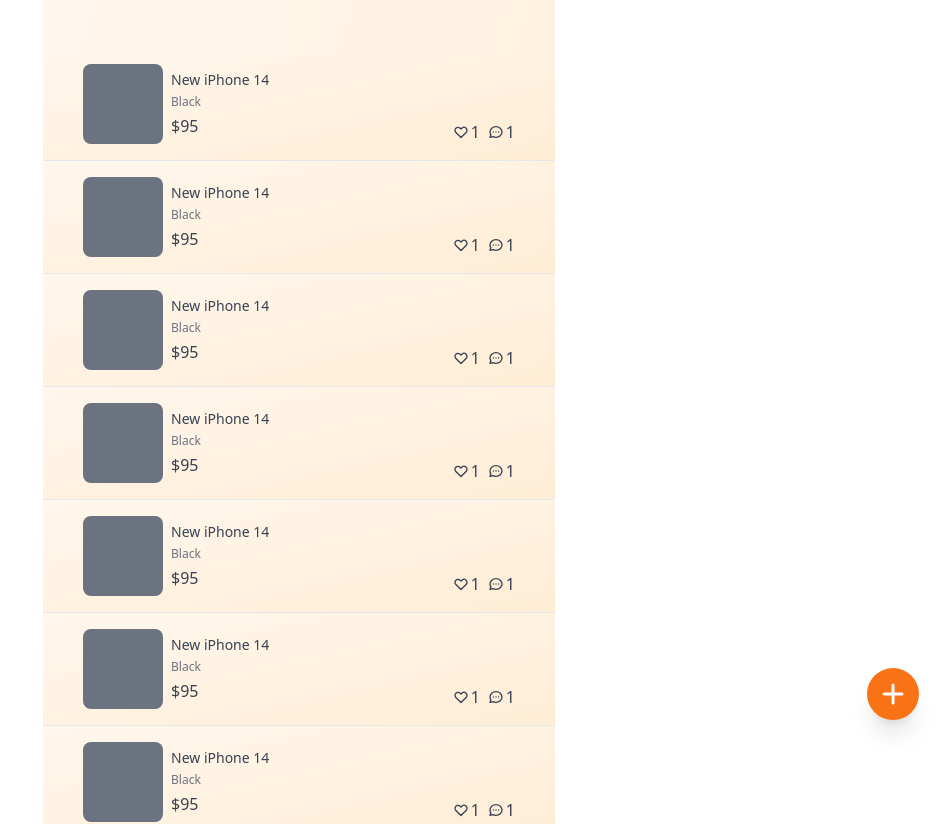
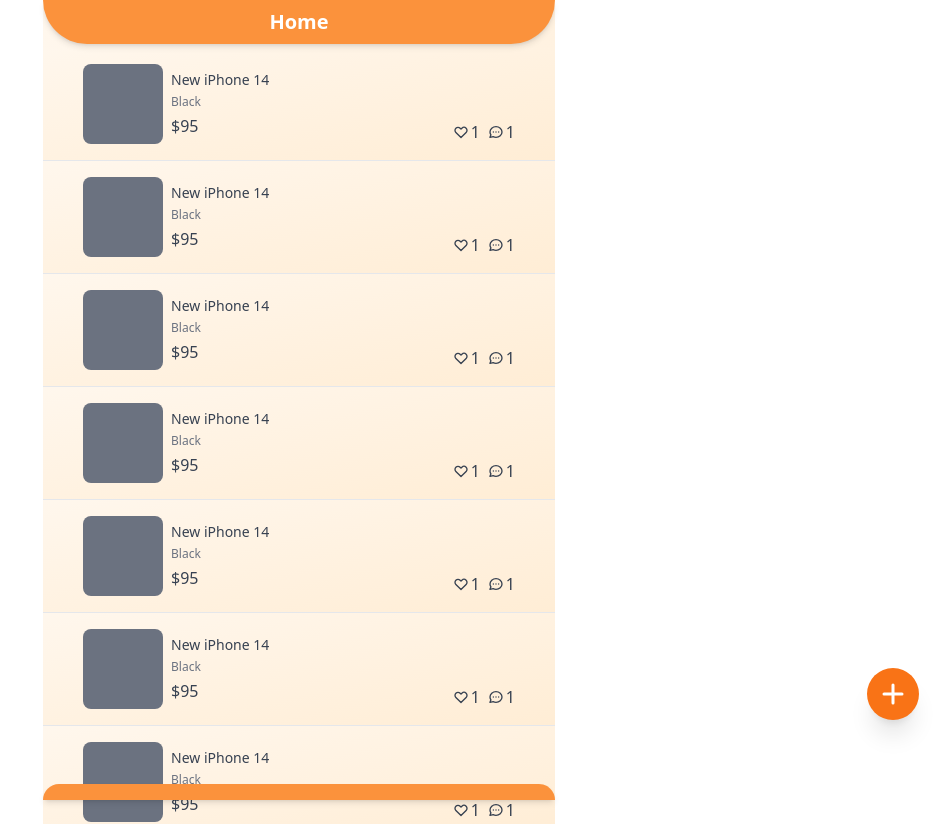
Before and after one commit to yeonvv/carrot-market, a Next.js app: page / in a window 1280 px wide. Shown: the top 824 px of the page, without its empty margins (341-1280 px from the left). Built offline with nearby package versions, Linux system fonts and the light colour scheme.

Commit message:
create layout

```diff
--- /dev/null
+++ b/components/layout.tsx
@@ -0,0 +1,28 @@
+import cls from "@/libs/utils";
+import React from "react";
+
+interface LayoutProps {
+  title?: string;
+  canGoBack?: boolean;
+  hasTabBar?: boolean;
+  children: React.ReactNode;
+}
+
+export default function Layout({
+  title,
+  canGoBack,
+  hasTabBar,
+  children,
+}: LayoutProps) {
+  return (
+    <div>
+      <div className="fixed top-0 flex justify-center w-full max-w-lg mx-auto py-2 text-xl text-white font-bold shadow-md bg-orange-400 rounded-b-full">
+        {title ? <span>{title}</span> : null}
+      </div>
+      <div className={cls("pt-12", hasTabBar ? "pb-12" : "")}>{children}</div>
+      {hasTabBar ? (
+        <nav className="fixed bottom-0 flex justify-between items-center w-full max-w-lg mx-auto py-2 text-xl text-white font-bold shadow-md bg-orange-400 rounded-t-full"></nav>
+      ) : null}
+    </div>
+  );
+}
--- a/pages/chats/[id].tsx
+++ b/pages/chats/[id].tsx
@@ -95,8 +95,8 @@
           </div>
         </div>
       </div>
-      <div className="fixed bottom-0 pb-5 w-full inset-x-0 bg-gradient-to-br from-orange-50 to-orange-100">
-        <form className="relative flex items-center justify-center mx-auto max-w-md ">
+      <div className="fixed bottom-0 w-full max-w-lg mx-auto pb-5 inset-x-0 bg-gradient-to-br from-orange-50 to-orange-100">
+        <form className="relative flex items-center justify-center mx-auto max-w-md">
           <input
             type="text"
             className="appearance-none w-full px-5 rounded-full shadow-md bg-gradient-to-br from-orange-50 to-orange-100 placeholder-gray-400 border-orange-400 focus:outline-none focus:ring-orange-500 focus:border-orange-500 transition"
--- a/pages/index.tsx
+++ b/pages/index.tsx
@@ -1,8 +1,10 @@
+import Layout from "@/components/layout";
 import type { NextPage } from "next";
 
 const Home: NextPage = () => {
   return (
-    <div className="flex flex-col py-12 bg-gradient-to-br from-orange-50 to-orange-100">
+    <Layout title="Home" hasTabBar>
+      <div className="flex flex-col">
         <div className="divide-y-[1px]">
           {[1, 1, 1, 1, 1, 1, 1, 1, 1, 1, 1, 1].map((_, i) => (
             <div
@@ -76,6 +78,7 @@
           </svg>
         </button>
       </div>
+    </Layout>
   );
 };
 
--- a/pages/stream/[id].tsx
+++ b/pages/stream/[id].tsx
@@ -2,7 +2,7 @@
 
 const StreamDetail: NextPage = () => {
   return (
-    <div className="py-12 px-10 text-gray-700 bg-gradient-to-br from-orange-50 to-orange-100">
+    <div className="py-12 px-10 bg-gradient-to-br from-orange-50 to-orange-100">
       <div className="mb-10 space-y-3">
         <div className="w-full aspect-video bg-gray-400 rounded-lg ring-2 ring-offset-2 ring-orange-100 cursor-pointer" />
         <div className="flex items-center space-x-3 cursor-pointer">
@@ -89,8 +89,8 @@
           </div>
         </div>
       </div>
-      <div className="fixed bottom-0 pb-5 w-full inset-x-0 bg-gradient-to-br from-orange-50 to-orange-100">
-        <form className="relative flex items-center justify-center mx-auto max-w-md ">
+      <div className="fixed bottom-0 pb-5 w-full max-w-lg mx-auto inset-x-0 bg-gradient-to-br from-orange-50 to-orange-100">
+        <form className="relative flex items-center justify-center mx-auto max-w-md">
           <input
             type="text"
             className="appearance-none w-full px-5 rounded-full shadow-md bg-gradient-to-br from-orange-50 to-orange-100 placeholder-gray-400 border-orange-400 focus:outline-none focus:ring-orange-500 focus:border-orange-500 transition"
```
Lines whose indentation alone changed are shown as unchanged.
